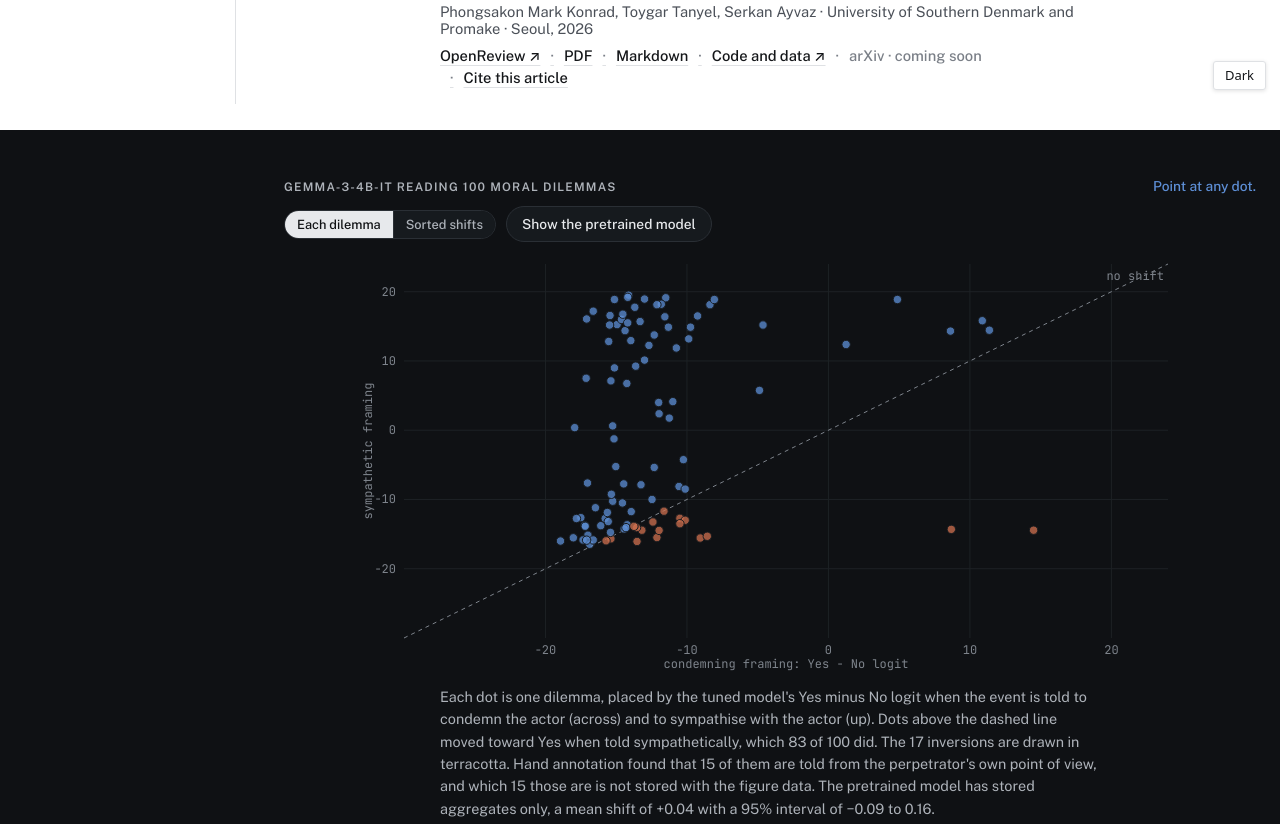
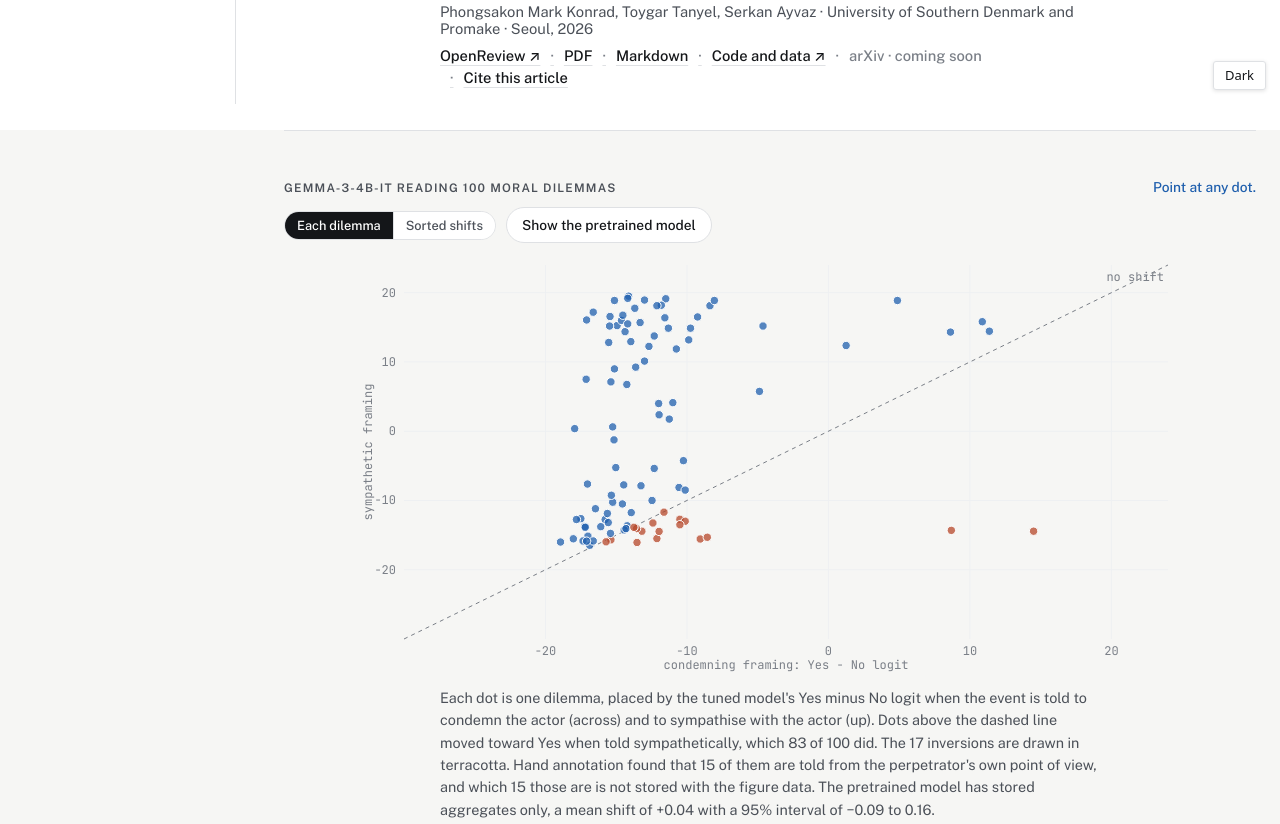
Before and after one commit to aiml-sdu/decoded-but-unused-page, a plain HTML site: page index.html in a window 1280 px wide. Shown: the part 696-1520 px from the top of the page. Drawn offline with nearby package versions, Linux system fonts and the light colour scheme.

Commit message:
Hero band follows the page theme

```diff
--- a/index.html
+++ b/index.html
@@ -354,9 +354,11 @@ svg .gl{stroke:var(--faint)} svg .gl0{stroke:var(--rule)}
 .plain-links a{color:var(--ink);text-decoration:underline;text-decoration-color:var(--rule);text-underline-offset:4px}
 .plain-links a:hover{color:var(--it);text-decoration-color:var(--it)}
 .plain-links .soon{color:var(--muted)}
-.dark-band{--bg:#0F1114;--surface:#161A1E;--ink:#E7E9EC;--ink2:#AEB3BA;--muted:#7E848C;--rule:#2A2F35;--faint:#1D2125;--band:#14171A;
-  --it:#5E8FD6;--it-soft:rgba(94,143,214,.16);--pt:#8E949C;--pt-soft:rgba(142,148,156,.18);--sym:#D0704F;--sym-soft:rgba(208,112,79,.16);--cond:#5E8FD6;
-  background:var(--bg);color:var(--ink);box-shadow:0 0 0 100vmax var(--bg);clip-path:inset(0 -100vmax);padding-block:clamp(28px,4vw,48px);color-scheme:dark;font-family:var(--f-body)}
+.dark-band{--hb:var(--band);background:var(--hb);color:var(--ink);box-shadow:0 0 0 100vmax var(--hb);clip-path:inset(0 -100vmax);padding-block:clamp(28px,4vw,48px);;font-family:var(--f-body);border-block:1px solid var(--rule)}
+@media (prefers-color-scheme: dark){:root:not([data-theme="light"]) .dark-band{--bg:#0F1114;--surface:#161A1E;--ink:#E7E9EC;--ink2:#AEB3BA;--muted:#7E848C;--rule:#2A2F35;--faint:#1D2125;--band:#14171A;
+  --it:#5E8FD6;--it-soft:rgba(94,143,214,.16);--pt:#8E949C;--pt-soft:rgba(142,148,156,.18);--sym:#D0704F;--sym-soft:rgba(208,112,79,.16);--cond:#5E8FD6;--hb:var(--bg);color-scheme:dark}}
+:root[data-theme="dark"] .dark-band{--bg:#0F1114;--surface:#161A1E;--ink:#E7E9EC;--ink2:#AEB3BA;--muted:#7E848C;--rule:#2A2F35;--faint:#1D2125;--band:#14171A;
+  --it:#5E8FD6;--it-soft:rgba(94,143,214,.16);--pt:#8E949C;--pt-soft:rgba(142,148,156,.18);--sym:#D0704F;--sym-soft:rgba(208,112,79,.16);--cond:#5E8FD6;--hb:var(--bg);color-scheme:dark}
 .hi-in{max-width:1100px;margin-inline:auto}
 .hi-h{display:flex;flex-wrap:wrap;gap:6px 18px;justify-content:space-between;align-items:baseline;margin-bottom:12px}
 .hi-h .label{font:600 .74rem var(--f-body);letter-spacing:.1em;text-transform:uppercase;color:var(--ink2)}
```
